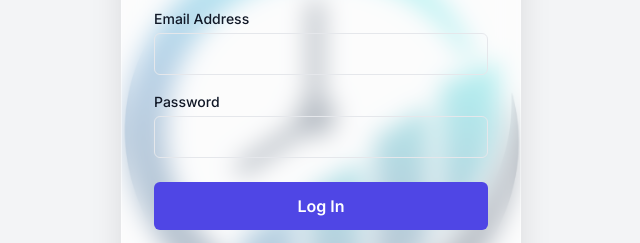
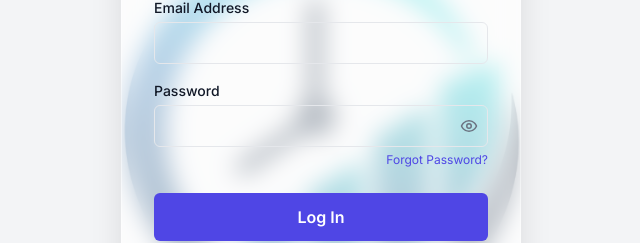
Before and after one commit to kandiharish/timetriq, a React (Vite) app in the folder frontend/: page /login in a window 1280 px wide. Shown: the part 264-507 px from the top of the page, without its empty margins (319-959 px from the left). Built offline with nearby package versions, Linux system fonts and the light colour scheme; no server answers.

Commit message:
Added forgot password functionality and password visibility toggle to login page

```diff
--- a/frontend/src/pages/Login.tsx
+++ b/frontend/src/pages/Login.tsx
@@ -1,16 +1,18 @@
 import React, { useState, useRef, useEffect } from 'react';
-import { signInWithEmailAndPassword, createUserWithEmailAndPassword, signInWithPopup, GoogleAuthProvider } from 'firebase/auth';
+import { signInWithEmailAndPassword, createUserWithEmailAndPassword, signInWithPopup, GoogleAuthProvider, sendPasswordResetEmail } from 'firebase/auth';
 import { auth } from '../core/firebase';
 import { isAllowedDomain } from '../utils/auth';
-import { ChevronDown } from 'lucide-react';
+import { ChevronDown, Eye, EyeOff } from 'lucide-react';
 
 export const Login: React.FC = () => {
   const [isRegistering, setIsRegistering] = useState(false);
 
   const [email, setEmail] = useState('');
   const [password, setPassword] = useState('');
+  const [showPassword, setShowPassword] = useState(false);
   const [role, setRole] = useState('');
   const [error, setError] = useState<string | null>(null);
+  const [resetMessage, setResetMessage] = useState<string | null>(null);
   const [loading, setLoading] = useState(false);
   const [showRoleDropdown, setShowRoleDropdown] = useState(false);
   const dropdownRef = useRef<HTMLDivElement>(null);
@@ -95,6 +97,24 @@ export const Login: React.FC = () => {
     }
   };
 
+  const handleForgotPassword = async () => {
+    if (!email) {
+      setError('Please enter your email address to reset your password.');
+      return;
+    }
+    try {
+      setLoading(true);
+      setError(null);
+      setResetMessage(null);
+      await sendPasswordResetEmail(auth, email);
+      setResetMessage('Password reset email sent. Please check your inbox.');
+    } catch (err: any) {
+      setError(`Failed to send reset email: ${err.message}`);
+    } finally {
+      setLoading(false);
+    }
+  };
+
   return (
     <div style={{
       display: 'flex',
@@ -124,6 +144,7 @@ export const Login: React.FC = () => {
         </p>
 
         {error && <div style={{ backgroundColor: '#fee2e2', color: 'var(--color-error)', padding: 'var(--spacing-3)', borderRadius: 'var(--radius-md)', marginBottom: 'var(--spacing-4)', fontSize: '0.875rem' }}>{error}</div>}
+        {resetMessage && <div style={{ backgroundColor: '#dcfce7', color: '#166534', padding: 'var(--spacing-3)', borderRadius: 'var(--radius-md)', marginBottom: 'var(--spacing-4)', fontSize: '0.875rem' }}>{resetMessage}</div>}
 
         <form onSubmit={handleSubmit} style={{ display: 'flex', flexDirection: 'column', gap: 'var(--spacing-4)' }}>
           <div ref={dropdownRef} style={{ position: 'relative' }}>
@@ -164,14 +185,47 @@ export const Login: React.FC = () => {
           </div>
           <div>
             <label style={{ display: 'block', fontSize: '0.875rem', fontWeight: 500, marginBottom: 'var(--spacing-1)' }}>Password</label>
+            <div style={{ position: 'relative' }}>
               <input
-              type="password"
+                type={showPassword ? 'text' : 'password'}
                 value={password}
                 onChange={(e) => setPassword(e.target.value)}
                 required
                 minLength={6}
-              style={{ width: '100%', padding: 'var(--spacing-2)', border: '1px solid var(--color-border)', borderRadius: 'var(--radius-md)' }}
+                style={{ width: '100%', padding: 'var(--spacing-2)', paddingRight: '40px', border: '1px solid var(--color-border)', borderRadius: 'var(--radius-md)' }}
               />
+              <button
+                type="button"
+                onClick={() => setShowPassword(!showPassword)}
+                style={{
+                  position: 'absolute',
+                  right: '10px',
+                  top: '50%',
+                  transform: 'translateY(-50%)',
+                  background: 'none',
+                  border: 'none',
+                  cursor: 'pointer',
+                  color: '#6B7280',
+                  display: 'flex',
+                  alignItems: 'center',
+                  padding: 0
+                }}
+                title={showPassword ? "Hide password" : "Show password"}
+              >
+                {showPassword ? <EyeOff size={18} /> : <Eye size={18} />}
+              </button>
+            </div>
+            {!isRegistering && (
+              <div style={{ display: 'flex', justifyContent: 'flex-end', marginTop: 'var(--spacing-1)' }}>
+                <button
+                  type="button"
+                  onClick={handleForgotPassword}
+                  style={{ background: 'none', border: 'none', color: 'var(--color-primary)', fontSize: '0.75rem', cursor: 'pointer', padding: 0 }}
+                >
+                  Forgot Password?
+                </button>
+              </div>
+            )}
           </div>
           <button
             type="submit"
```
Lines whose indentation alone changed are shown as unchanged.
